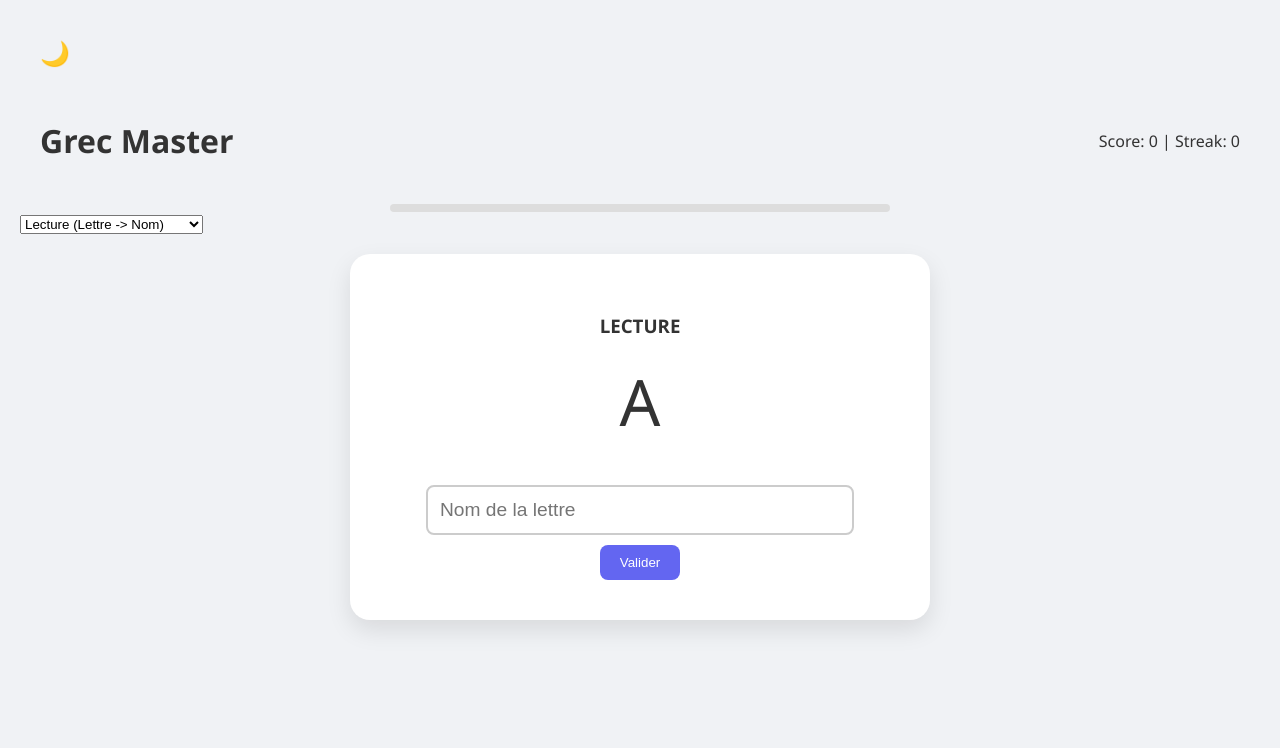
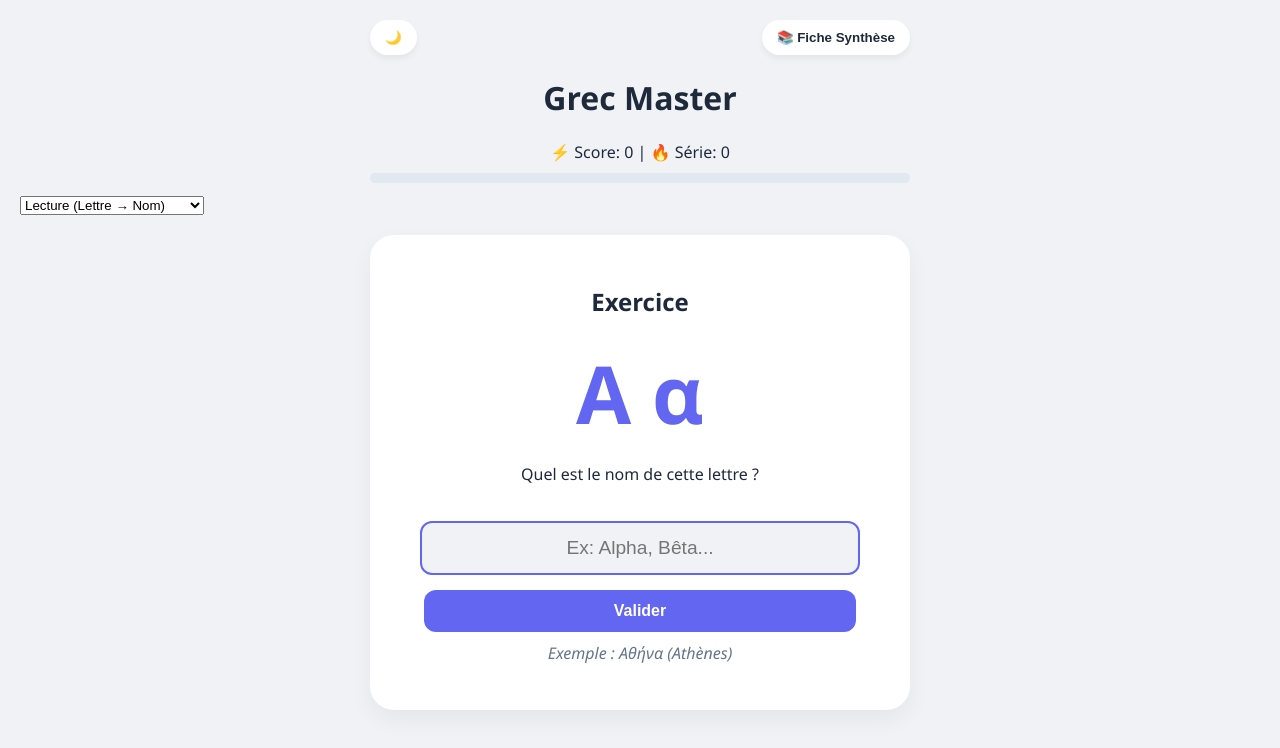
Before and after one commit to Online-English/JEU081_Alphabet-grec, a plain HTML site: page index.html in a window 1280 px wide. Drawn offline with Linux system fonts and the light colour scheme.

Commit message:
Add files via upload

```diff
--- a/index.html
+++ b/index.html
@@ -8,25 +8,37 @@
     <link rel="stylesheet" href="style.css">
 </head>
 <body>
-    <button id="theme-toggle">🌙</button>
+    <div class="top-bar">
+        <button id="theme-toggle">🌙</button>
+        <button id="btn-fiche">📚 Fiche Synthèse</button>
+    </div>
+
     <header>
         <h1>Grec Master</h1>
-        <div id="stats">Score: <span id="score">0</span> | Streak: <span id="streak">0</span></div>
+        <div id="stats">⚡ Score: <span id="score">0</span> | 🔥 Série: <span id="streak">0</span></div>
     </header>
 
     <main>
         <div class="progress-container"><div id="progress-bar"></div></div>
 
         <select id="exercise-select">
-            <option value="lecture">Lecture (Lettre -> Nom)</option>
-            <option value="audition">Audition (Écouter -> Lettre)</option>
-            <option value="ecriture">Écriture (Nom -> Lettre)</option>
+            <option value="lecture">Lecture (Lettre → Nom)</option>
+            <option value="audition">Audition (Écouter → Lettre)</option>
+            <option value="ecriture">Écriture (Nom → Lettre)</option>
         </select>
 
         <div id="exercise-container">
-            <p>Chargement...</p>
+            <p>Chargement de l'exercice...</p>
         </div>
     </main>
+
+    <dialog id="modal-fiche">
+        <div class="modal-header">
+            <h2>Alphabet Grec Moderne</h2>
+            <button id="close-modal">❌</button>
+        </div>
+        <div id="fiche-content"></div>
+    </dialog>
 
     <script src="script.js"></script>
     <script>if('serviceWorker' in navigator) navigator.serviceWorker.register('sw.js');</script>
--- a/script.js
+++ b/script.js
@@ -1,22 +1,35 @@
 const alphabet = [
-    { maj: "Α", min: "α", nom: "Alpha", mot: "Αθήνα" }, { maj: "Β", min: "β", nom: "Bêta", mot: "Βιβλίο" },
-    { maj: "Γ", min: "γ", nom: "Gamma", mot: "Γάλα" }, { maj: "Δ", min: "δ", nom: "Delta", mot: "Δέντρο" },
-    { maj: "Ε", min: "ε", nom: "Epsilon", mot: "Ελλάδα" }, { maj: "Ζ", min: "ζ", nom: "Zeta", mot: "Ζωή" },
-    { maj: "Η", min: "η", nom: "Eta", mot: "Ήλιος" }, { maj: "Θ", min: "θ", nom: "Theta", mot: "Θάλασσα" },
-    { maj: "Ι", min: "ι", nom: "Iota", mot: "Ιδέα" }, { maj: "Κ", min: "κ", nom: "Kappa", mot: "Καρδιά" },
-    { maj: "Λ", min: "λ", nom: "Lambda", mot: "Λάδι" }, { maj: "Μ", min: "μ", nom: "Mu", mot: "Μήλο" },
-    { maj: "Ν", min: "ν", nom: "Nu", mot: "Νερό" }, { maj: "Ξ", min: "ξ", nom: "Xi", mot: "Ξύλο" },
-    { maj: "Ο", min: "ο", nom: "Omicron", mot: "Όνομα" }, { maj: "Π", min: "π", nom: "Pi", mot: "Πόλη" },
-    { maj: "Ρ", min: "ρ", nom: "Rho", mot: "Ρόδι" }, { maj: "Σ", min: "σ", nom: "Sigma", mot: "Σπίτι" },
-    { maj: "Τ", min: "τ", nom: "Tau", mot: "Τυρί" }, { maj: "Υ", min: "upsilon", nom: "Ύπνος" },
-    { maj: "Φ", min: "φ", nom: "Phi", mot: "Φως" }, { maj: "Χ", min: "chi", mot: "Χέρι" },
-    { maj: "Ψ", min: "psi", nom: "Ψωμί" }, { maj: "Ω", min: "omega", mot: "Ώρα" }
+    { maj: "Α", min: "α", nom: "Alpha", mot: "Αθήνα (Athènes)" },
+    { maj: "Β", min: "β", nom: "Bêta", mot: "Βιβλίο (Livre)" },
+    { maj: "Γ", min: "γ", nom: "Gamma", mot: "Γάλα (Lait)" },
+    { maj: "Δ", min: "δ", nom: "Delta", mot: "Δέντρο (Arbre)" },
+    { maj: "Ε", min: "ε", nom: "Epsilon", mot: "Ελλάδα (Grèce)" },
+    { maj: "Ζ", min: "ζ", nom: "Zeta", mot: "Ζωή (Vie)" },
+    { maj: "Η", min: "η", nom: "Eta", mot: "Ήλιος (Soleil)" },
+    { maj: "Θ", min: "θ", nom: "Theta", mot: "Θάλασσα (Mer)" },
+    { maj: "Ι", min: "ι", nom: "Iota", mot: "Ιδέα (Idée)" },
+    { maj: "Κ", min: "κ", nom: "Kappa", mot: "Καρδιά (Cœur)" },
+    { maj: "Λ", min: "λ", nom: "Lambda", mot: "Λάδι (Huile)" },
+    { maj: "Μ", min: "μ", nom: "Mu", mot: "Μήλο (Pomme)" },
+    { maj: "Ν", min: "ν", nom: "Nu", mot: "Νερό (Eau)" },
+    { maj: "Ξ", min: "ξ", nom: "Xi", mot: "Ξύλο (Bois)" },
+    { maj: "Ο", min: "ο", nom: "Omicron", mot: "Όνομα (Nom)" },
+    { maj: "Π", min: "π", nom: "Pi", mot: "Πóλη (Ville)" },
+    { maj: "Ρ", min: "ρ", nom: "Rho", mot: "Ρóδι (Grenade)" },
+    { maj: "Σ", min: "σ", nom: "Sigma", mot: "Σπίτι (Maison)" },
+    { maj: "Τ", min: "τ", nom: "Tau", mot: "Τυρί (Fromage)" },
+    { maj: "Υ", min: "υ", nom: "Upsilon", mot: "Ύπνος (Sommeil)" },
+    { maj: "Φ", min: "φ", nom: "Phi", mot: "Φως (Lumière)" },
+    { maj: "Χ", min: "χ", nom: "Chi", mot: "Χέρι (Main)" },
+    { maj: "Ψ", min: "ψ", nom: "Psi", mot: "Ψωμί (Pain)" },
+    { maj: "Ω", min: "ω", nom: "Omega", mot: "Ώρα (Heure)" }
 ];
 
 let state = JSON.parse(localStorage.getItem('greekData')) || { score: 0, streak: 0, history: {} };
 
+// Algorithme SRS : Sélectionne en priorité les lettres contenant le plus d'erreurs
 function getNextLetter() {
-    return alphabet.sort((a, b) => {
+    return [...alphabet].sort((a, b) => {
         const rateA = (state.history[a.nom]?.errors || 0) / (state.history[a.nom]?.total || 1);
         const rateB = (state.history[b.nom]?.errors || 0) / (state.history[b.nom]?.total || 1);
         return rateB - rateA;
@@ -28,39 +41,92 @@ function renderExercise() {
     const item = getNextLetter();
     const container = document.getElementById('exercise-container');
 
-    let html = `<h3>${type.toUpperCase()}</h3>`;
-    if(type === 'lecture') html += `<span class="big-char">${item.maj}</span><input type="text" id="answer" data-correct="${item.nom}" placeholder="Nom de la lettre">`;
-    else if(type === 'ecriture') html += `<p>Lettre pour <strong>${item.nom}</strong></p><input type="text" id="answer" data-correct="${item.maj}" placeholder="Entrez la lettre">`;
-    else html += `<button onclick="speak('${item.nom}')">🔊 Écouter</button><input type="text" id="answer" data-correct="${item.nom}" placeholder="Quelle est cette lettre ?">`;
+    let html = `<h2>Exercice</h2>`;
+    if(type === 'lecture') {
+        html += `<span class="big-char">${item.maj} ${item.min}</span>
+                 <p>Quel est le nom de cette lettre ?</p>
+                 <input type="text" id="answer" data-correct="${item.nom}" placeholder="Ex: Alpha, Bêta..." autocomplete="off">`;
+    } else if(type === 'ecriture') {
+        html += `<p>Entrez la lettre majuscule correspondant à :</p>
+                 <span class="big-char" style="font-size: 2.5rem">${item.nom}</span>
+                 <input type="text" id="answer" data-correct="${item.maj}" placeholder="Entrez le caractère grec">`;
+    } else { // Audition
+        html += `<p>Écoutez le nom de la lettre :</p>
+                 <button onclick="speak('${item.nom}')" style="font-size: 2rem; background:none; border:none; cursor:pointer;">🔊</button>
+                 <br><input type="text" id="answer" data-correct="${item.maj}" placeholder="Entrez la majuscule grecque (ex: Α)">`;
+        setTimeout(() => speak(item.nom), 300); // Lance l'audio automatiquement
+    }
 
-    container.innerHTML = html + `<br><button onclick="validate()">Valider</button>`;
+    container.innerHTML = html + `<br><button class="valider-btn" onclick="validate()">Valider</button>
+                                  <p class="hint-word">Exemple : ${item.mot}</p>`;
+
+    // Focus automatique sur le champ de saisie
+    document.getElementById('answer').focus();
 }
 
 function validate() {
     const input = document.getElementById('answer');
-    const isCorrect = input.value.trim().toLowerCase() === input.dataset.correct.toLowerCase();
-    const item = alphabet.find(i => i.nom === input.dataset.correct || i.maj === input.dataset.correct);
+    if (!input || input.disabled) return;
 
+    const userAns = input.value.trim().toLowerCase();
+    const correctAns = input.dataset.correct.toLowerCase();
+    const isCorrect = userAns === correctAns;
+
+    // Trouver l'item correspondant dans l'alphabet pour l'historique SRS
+    const item = alphabet.find(i => i.nom.toLowerCase() === correctAns || i.maj.toLowerCase() === correctAns);
     if(!state.history[item.nom]) state.history[item.nom] = {errors: 0, total: 0};
     state.history[item.nom].total++;
 
+    input.disabled = true;
+
     if (isCorrect) {
         input.classList.add('feedback-success');
-        state.score += 10; state.streak++;
+        state.score += 10;
+        state.streak++;
     } else {
         input.classList.add('feedback-error');
-        state.streak = 0; state.history[item.nom].errors++;
+        input.value = `Dommage ! La réponse était : ${input.dataset.correct}`;
+        state.streak = 0;
+        state.history[item.nom].errors++;
     }
 
+    saveAndRefresh();
+    setTimeout(renderExercise, 1800);
+}
+
+function saveAndRefresh() {
     localStorage.setItem('greekData', JSON.stringify(state));
     document.getElementById('score').innerText = state.score;
     document.getElementById('streak').innerText = state.streak;
-    setTimeout(renderExercise, 1000);
+
+    // Calcul de la barre de progression (Lettres découvertes / Total de l'alphabet)
+    const discovered = Object.keys(state.history).length;
+    const progressPercent = (discovered / alphabet.length) * 100;
+    document.getElementById('progress-bar').style.width = `${progressPercent}%`;
 }
 
-function speak(text) { new SpeechSynthesisUtterance(text).lang = 'el-GR'; window.speechSynthesis.speak(new SpeechSynthesisUtterance(text)); }
+// Audio corrigé (Prononciation Grecque)
+function speak(text) {
+    window.speechSynthesis.cancel(); // Arrête l'audio en cours s'il y en a un
+    const utterance = new SpeechSynthesisUtterance(text);
+    utterance.lang = 'el-GR';
+    window.speechSynthesis.speak(utterance);
+}
 
+// Gestion de la Fiche Synthèse Modal
+const modal = document.getElementById('modal-fiche');
+document.getElementById('btn-fiche').onclick = () => {
+    const content = alphabet.map(l => `<div class="fiche-item"><strong>${l.maj} ${l.min}</strong><br>${l.nom}<br><small style="color:#64748b">${l.mot.split(' ')[0]}</small></div>`).join('');
+    document.getElementById('fiche-content').innerHTML = content;
+    modal.showModal();
+};
+document.getElementById('close-modal').onclick = () => modal.close();
+
+// Événements globaux
 document.addEventListener('keydown', (e) => { if(e.key === 'Enter') validate(); });
 document.getElementById('theme-toggle').onclick = () => document.body.classList.toggle('dark-mode');
 document.getElementById('exercise-select').onchange = renderExercise;
+
+// Initialisation
+saveAndRefresh();
 renderExercise();
--- a/style.css
+++ b/style.css
@@ -1,16 +1,41 @@
-:root { --bg: #f0f2f5; --card: #ffffff; --text: #333; --accent: #6366f1; }
-.dark-mode { --bg: #1a1b26; --card: #24283b; --text: #c0caf5; }
+:root {
+    --bg: #f0f2f5;
+    --card: #ffffff;
+    --text: #1e293b;
+    --accent: #6366f1;
+    --success: #22c55e;
+    --error: #ef4444;
+}
+.dark-mode {
+    --bg: #0f172a;
+    --card: #1e293b;
+    --text: #f8fafc;
+    --accent: #818cf8;
+}
 
-body { background: var(--bg); color: var(--text); font-family: 'Segoe UI', sans-serif; transition: 0.3s; margin: 0; padding: 20px; }
-header { display: flex; justify-content: space-between; padding: 20px; align-items: center; }
-#theme-toggle { cursor: pointer; border: none; background: none; font-size: 1.5rem; }
-#exercise-container { background: var(--card); padding: 40px; border-radius: 20px; margin: 20px auto; max-width: 500px; box-shadow: 0 10px 25px rgba(0,0,0,0.1); text-align: center; }
+body { background: var(--bg); color: var(--text); font-family: 'Segoe UI', system-ui, sans-serif; transition: 0.3s; margin: 0; padding: 20px; }
+.top-bar { display: flex; justify-content: space-between; max-width: 540px; margin: 0 auto; }
+header { text-align: center; margin: 10px 0; }
+#theme-toggle, #btn-fiche { cursor: pointer; border: none; background: var(--card); color: var(--text); padding: 10px 15px; border-radius: 50px; box-shadow: 0 4px 6px rgba(0,0,0,0.05); font-weight: bold; }
 
-.progress-container { width: 100%; max-width: 500px; height: 8px; background: #ddd; border-radius: 4px; margin: 0 auto; overflow: hidden; }
-#progress-bar { width: 0%; height: 100%; background: var(--accent); transition: 0.5s; }
+#exercise-container { background: var(--card); padding: 30px; border-radius: 24px; margin: 20px auto; max-width: 480px; box-shadow: 0 10px 25px rgba(0,0,0,0.05); text-align: center; }
 
-input { padding: 12px; border-radius: 8px; border: 2px solid #ccc; width: 80%; font-size: 1.2rem; margin-top: 20px; }
-button { padding: 10px 20px; background: var(--accent); color: white; border: none; border-radius: 8px; cursor: pointer; margin-top: 10px; }
-.feedback-success { border-color: #22c55e !important; background: #dcfce7; }
-.feedback-error { border-color: #ef4444 !important; background: #fee2e2; }
-.big-char { font-size: 4rem; display: block; margin: 20px 0; }
+.progress-container { width: 100%; max-width: 540px; height: 10px; background: #e2e8f0; border-radius: 10px; margin: 10px auto; overflow: hidden; }
+#progress-bar { width: 0%; height: 100%; background: var(--accent); transition: 0.4s ease; }
+
+input { padding: 14px; border-radius: 12px; border: 2px solid #cbd5e1; width: 85%; font-size: 1.2rem; margin-top: 20px; background: var(--bg); color: var(--text); text-align: center; outline: none; }
+input:focus { border-color: var(--accent); }
+
+button.valider-btn { padding: 12px 30px; background: var(--accent); color: white; border: none; border-radius: 12px; cursor: pointer; margin-top: 15px; font-size: 1rem; font-weight: bold; width: 90%; }
+.feedback-success { border-color: var(--success) !important; background: #dcfce7 !important; color: #166534; }
+.feedback-error { border-color: var(--error) !important; background: #fee2e2 !important; color: #991b1b; }
+.big-char { font-size: 5rem; display: block; margin: 10px 0; color: var(--accent); font-weight: bold; }
+.hint-word { margin-top: 10px; font-style: italic; color: #64748b; }
+
+/* Styles Modal */
+dialog { border: none; border-radius: 20px; background: var(--card); color: var(--text); max-width: 500px; width: 90%; padding: 20px; box-shadow: 0 20px 25px rgba(0,0,0,0.15); }
+dialog::backdrop { background: rgba(0,0,0,0.5); backdrop-filter: blur(4px); }
+.modal-header { display: flex; justify-content: space-between; align-items: center; border-bottom: 1px solid #e2e8f0; padding-bottom: 10px; }
+#close-modal { background: none; border: none; cursor: pointer; font-size: 1.2rem; }
+#fiche-content { display: grid; grid-template-columns: repeat(3, 1fr); gap: 10px; padding-top: 15px; max-height: 60vh; overflow-y: auto; }
+.fiche-item { background: var(--bg); padding: 10px; border-radius: 10px; text-align: center; font-size: 0.9rem; }
```
Also changed, not shown: sw.js (+21 -1 lines).
